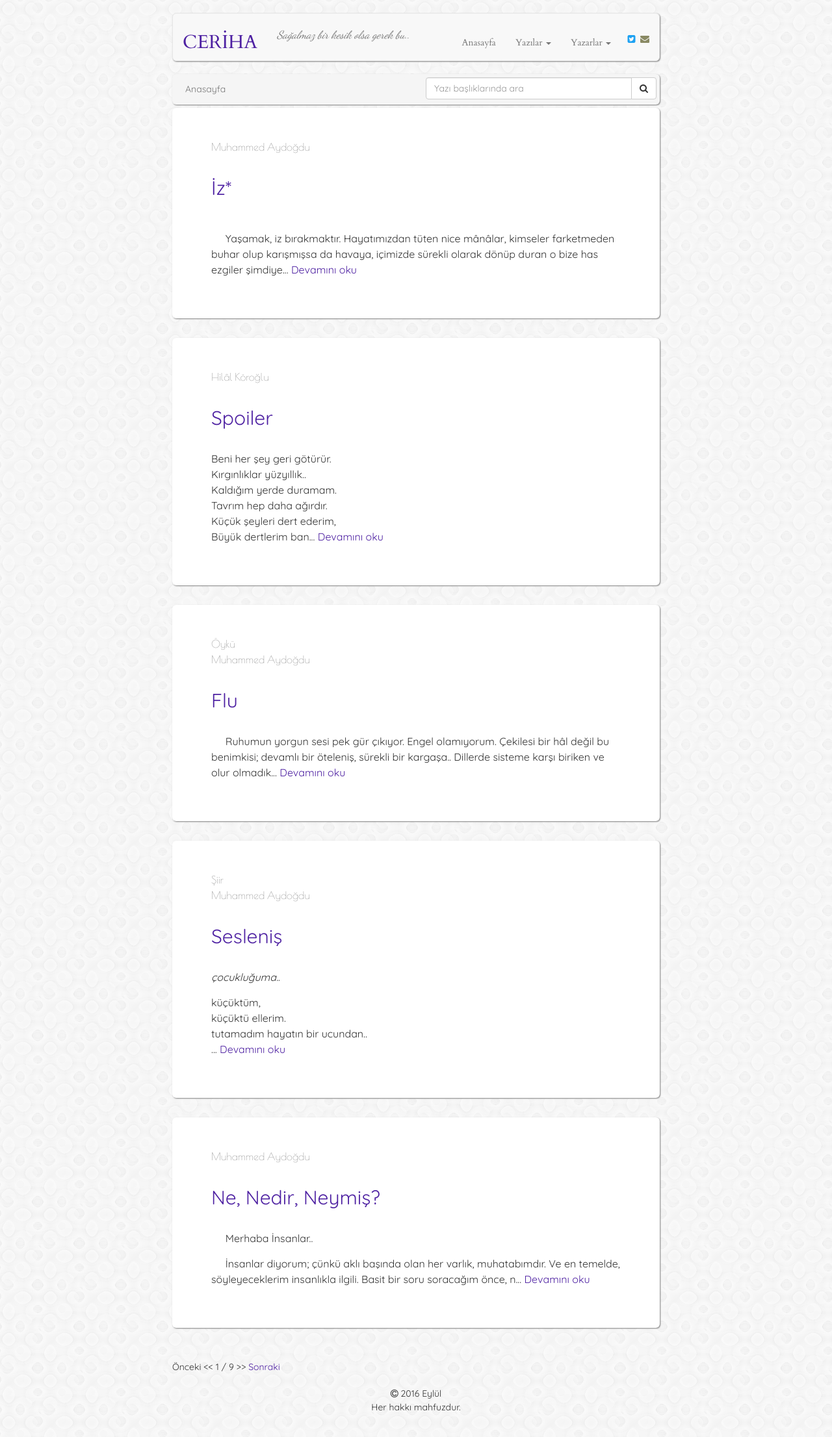
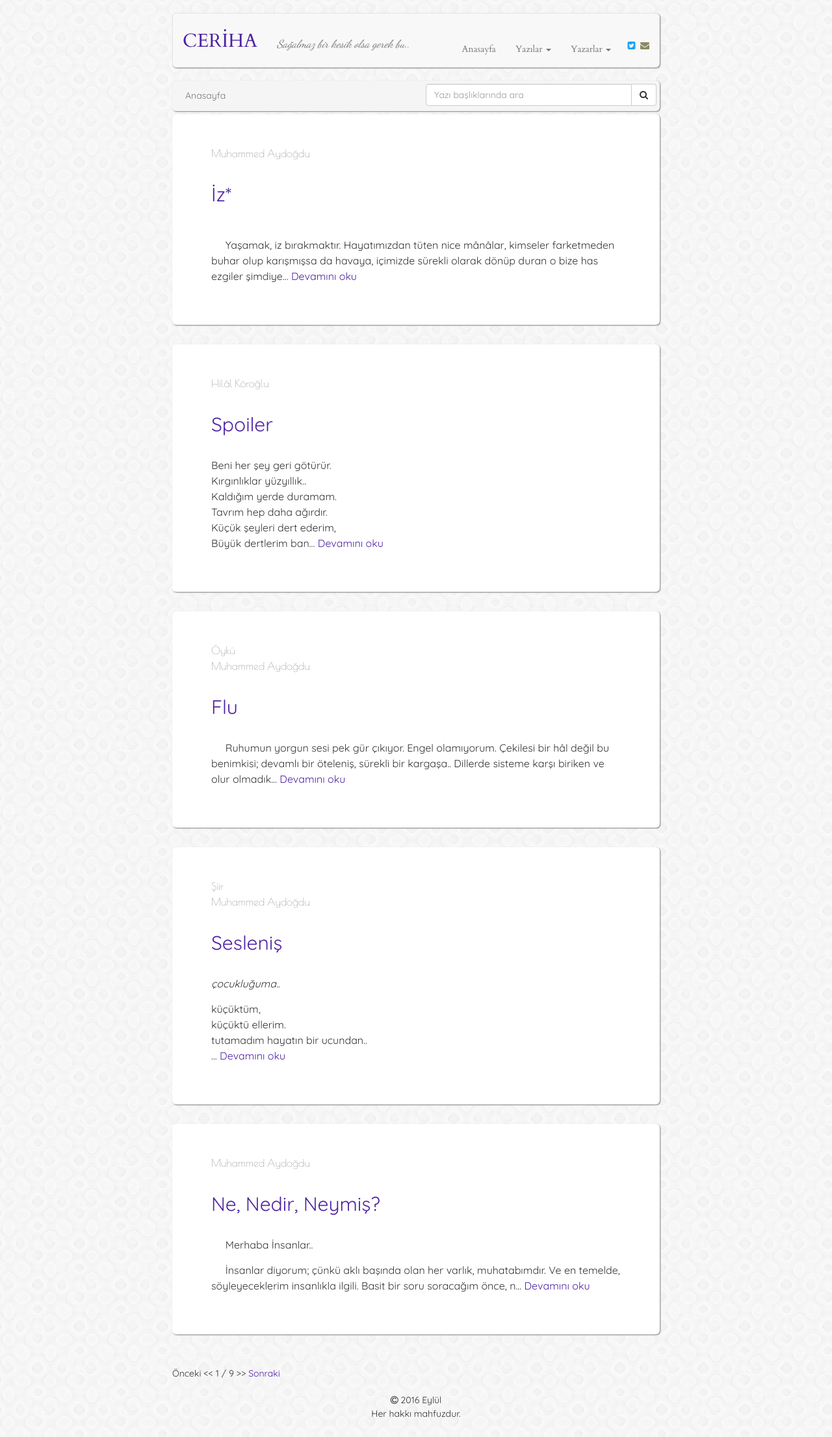
Before and after one commit to muhammedaydogdu/muhammedaydogdu.github.io, a Jekyll site: the page built from index.html, in a window 1280 px wide. Shown: the whole page at 65% size. Built offline with Jekyll 4.4.1, drawn with Linux system fonts in a browser that asks for light colours; some web fonts are replaced; the list of posts is cut into pages by our own code.

Commit message:
Update style.css

```diff
--- a/css/style.css
+++ b/css/style.css
@@ -45,7 +45,7 @@ h2 {
 
 .navbar .navbar-brand {
   color: #4E21A2;
-  margin-top: 4px;
+  margin-top: 2px;
   font-size: 29px;
 }
 
@@ -59,13 +59,13 @@ h2 {
 
 .navbar .navbar-text {
   font-size: 17px;
-  margin-top: 5px;
-  margin-bottom: 5px;
+  margin-top: 19px;
+  margin-bottom: 15px;
   font-family: "Dancing Script", "Times New Roman", serif;
 }
 
 .navbar .navbar-nav {
-  margin-top: 5px;
+  margin-top: 15px;
 }
 
 #top {
```
